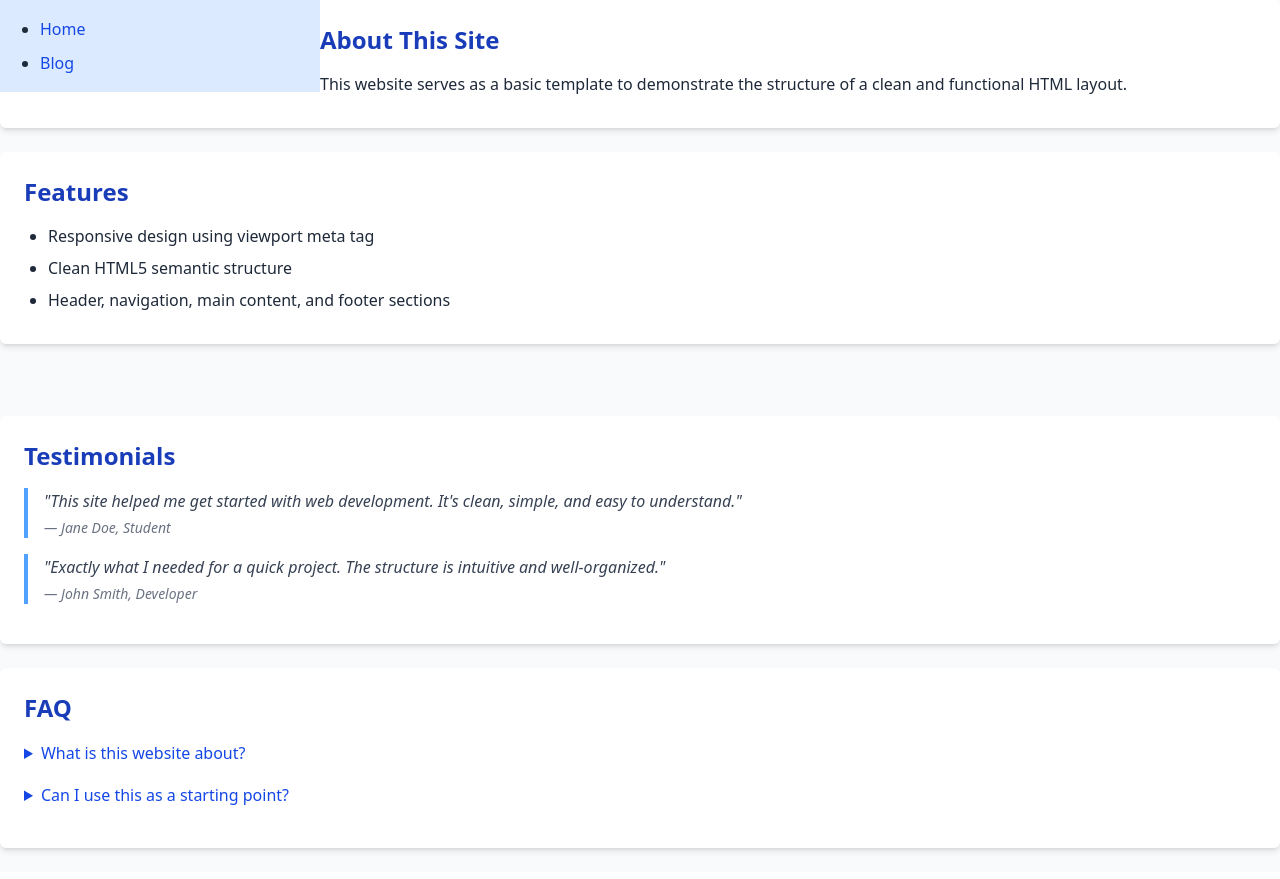
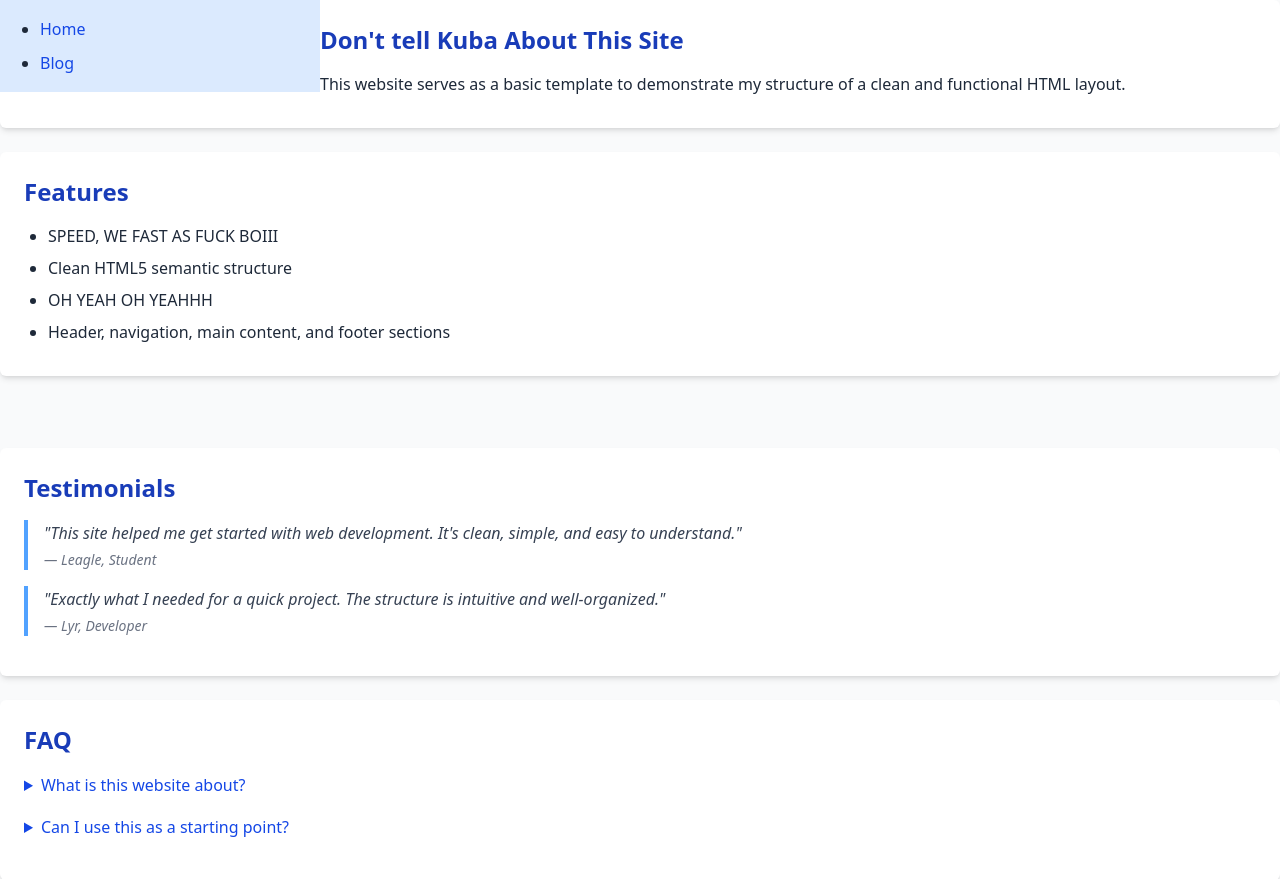
Before and after one commit to MohamedAMha/practice-site, a Django app: page /poll/CSS_practice in a window 1280 px wide. Shown: the top 879 px of the page. Before the commit the page ends 853 px from the top, so only its background shows below. Run offline with Django 5.2, Linux system fonts and the light colour scheme; style sheets or scripts are compiled from the project's sources.

Commit message:
Update with new Tailwind CSS setup

```diff
--- a/mysite/mysite/settings.py
+++ b/mysite/mysite/settings.py
@@ -94,7 +94,7 @@ USE_TZ = True
 
 STATIC_URL = 'static/'
 
-STATICFILES_DIRS = [ BASE_DIR / "static" ]
+STATICFILES_DIRS = [BASE_DIR / "mysite" / "static"]
 
 # Default primary key field type
 # https://docs.djangoproject.com/en/5.2/ref/settings/#default-auto-field
--- a/mysite/poll/templates/poll/practice_css.html
+++ b/mysite/poll/templates/poll/practice_css.html
@@ -18,15 +18,16 @@
         {% endblock %}
     </div>
     <section>
-        <h2>About This Site</h2>
-        <p>This website serves as a basic template to demonstrate the structure of a clean and functional HTML layout.</p>
+        <h2>Don't tell Kuba About This Site</h2>
+        <p>This website serves as a basic template to demonstrate my structure of a clean and functional HTML layout.</p>
     </section>
 
     <section>
       <h2>Features</h2>
       <ul>
-        <li>Responsive design using viewport meta tag</li>
+        <li>SPEED, WE FAST AS FUCK BOIII</li>
         <li>Clean HTML5 semantic structure</li>
+        <li>OH YEAH OH YEAHHH</li>
         <li>Header, navigation, main content, and footer sections</li>
       </ul>
     </section>
@@ -38,11 +39,11 @@
         <h2>Testimonials</h2>
         <blockquote>
             "This site helped me get started with web development. It's clean, simple, and easy to understand."
-            <footer>— Jane Doe, Student</footer>
+            <footer>— Leagle, Student</footer>
         </blockquote>
         <blockquote>
             "Exactly what I needed for a quick project. The structure is intuitive and well-organized."
-            <footer>— John Smith, Developer</footer>
+            <footer>— Lyr, Developer</footer>
         </blockquote>
     </section>
 
```
